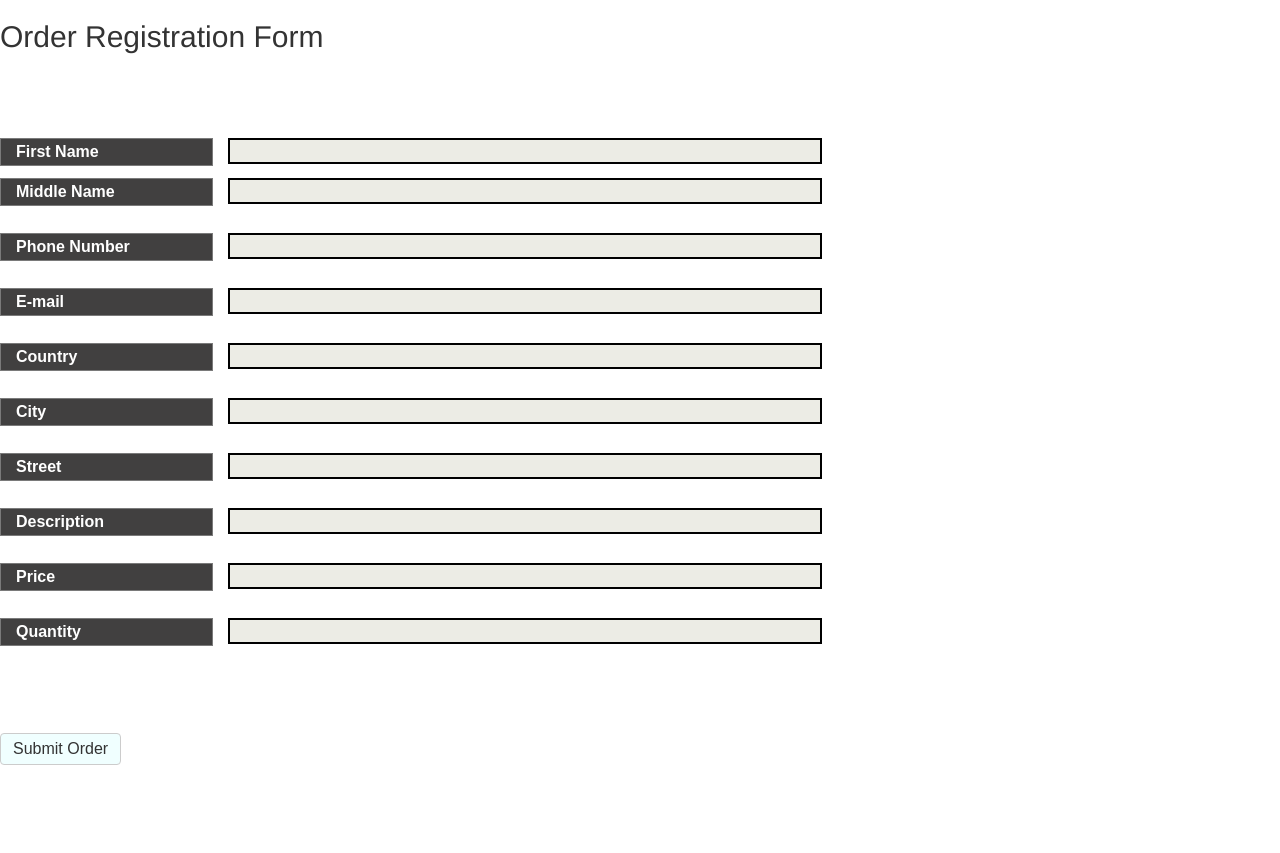
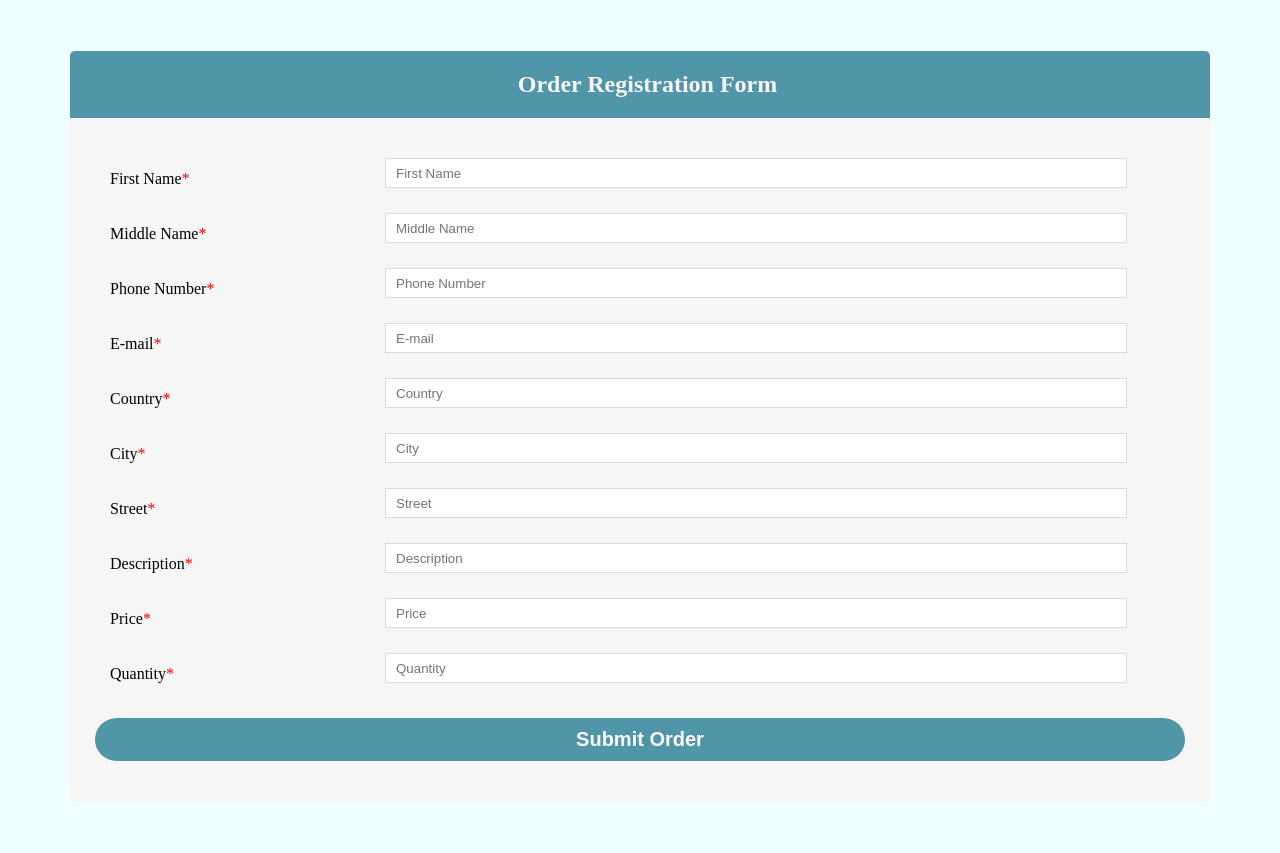
Before and after one commit to MesropyanGrigor/mvc_demo, a Django app: page /order/ in a window 1280 px wide. Before the commit the page ends 765 px from the top, so only its background shows below. Run offline with Django 3.2, Linux system fonts and the light colour scheme; parts of the project's set-up code (start-up, migrations or seed data) failed here and were passed over; some libraries are stand-ins or nearby versions.

Commit message:
Added improvements, CSS files and changed in html forms

```diff
--- /dev/null
+++ b/mvc_demo/app/static/css/style.css
@@ -0,0 +1,101 @@
+body{
+  background:azure;
+  margin: 4% 0;
+}
+.container{
+  width: 100%;
+  padding-right: 15px;
+  padding-left: 15px;
+  margin-right: auto;
+  margin-left: auto;
+}
+@media (min-width: 1200px)
+{
+  .container{
+    max-width: 1140px;
+  }
+}
+
+.d-flex{
+  display: flex;
+  flex-direction: row;
+  background: #f6f6f6;
+  border-radius: 0 0 5px 5px;
+  padding: 25px;
+}
+
+form{
+  flex: 4;
+}
+.Yorder{
+  flex: 2;
+}
+.title{
+  background: #5195A8;
+  border-radius:5px 5px 0 0 ;
+  padding: 20px;
+  color: #f6f6f6;
+}
+h2{
+  margin: 0;
+  padding-left: 15px;
+  text-align: center;
+}
+.required{
+  color: red;
+}
+label, table{
+  display: block;
+  margin: 15px;
+}
+label>span{
+  float: left;
+  width: 25%;
+  margin-top: 12px;
+  padding-right: 10px;
+}
+input
+{
+  width: 70%;
+  height: 30px;
+  padding: 5px 10px;
+  margin-bottom: 10px;
+  border: 1px solid #dadada;
+  color: #888;
+}
+
+th{
+  border-bottom: 1px solid #dadada;
+  padding: 10px 0;
+}
+tr>td:nth-child(1){
+  text-align: left;
+  color: #2d2d2a;
+}
+tr>td:nth-child(2){
+  text-align: right;
+  color: #52ad9c;
+}
+td{
+  border-bottom: 1px solid #dadada;
+  padding: 25px 25px 25px 0;
+}
+
+p{
+  display: block;
+  color: #888;
+  margin: 0;
+  padding-left: 25px;
+}
+
+button{
+  width: 100%;
+  margin-top: 10px;
+  padding: 10px;
+  border: none;
+  border-radius: 30px;
+  background: #5195A8;
+  color: #fff;
+  font-size: 20px;
+  font-weight: bold;
+}
--- a/mvc_demo/app/templates/data.html
+++ /dev/null
@@ -1,3 +0,0 @@
-{% for row in rows %}
-    <h5>{{row}}</h5>
-{% endfor %}
--- a/mvc_demo/app/templates/order.html
+++ b/mvc_demo/app/templates/order.html
@@ -1,46 +1,20 @@
-<head>
-<style>
-    input {
-        border: 2px solid black;
-        background-color: azure;
-        padding: auto;
-    }
-     label {
-        border: 1px solid rgb(122, 122, 122);
-        padding: 4px;
-        background-color: #414040;
-        color: rgb(255, 255, 255);
-        font:caption;
-    }
-</style>
-</head>
-<!DOCTYPE html>
-<html lang="en">
-<head>
-<meta charset="UTF-8">
+{% load static %}
 <title>Order registretion form</title>
-<link rel="stylesheet" href="https://maxcdn.bootstrapcdn.com/bootstrap/3.4.1/css/bootstrap.min.css">
-<script src="https://ajax.googleapis.com/ajax/libs/jquery/3.4.1/jquery.min.js"></script>
-<script src="https://maxcdn.bootstrapcdn.com/bootstrap/3.4.1/js/bootstrap.min.js"></script>
-</head>
-<body>
-<h2 style="text-align: left;">Order Registration Form</h2>
-<br><br><br>
-<form method="POST" class="post-form" action="#">
-{% csrf_token %}
-{% for meaning, attr in data.items %}
-    <div class="form-group" style="justify-content: center;text-align: left;">
-            <label for="{{attr}}" class="control-label col-sm-2">{{meaning}}</label>
-        <div class="col-sm-10">
-            <input type="text" name="{{attr}}" value="" style="background-color: rgb(236, 236, 229);resize:both;" size="70"/>
-        </div>
-    </div><br><br>
-{% endfor %}
-<br><br><br>
-<div class="form-group">
-<button type="submit" class="btn btn-default" style="font:caption; background-color: azure; text:bold;">Submit Order</button>
+<link rel="stylesheet" href="{% static "css/style.css" %}">
+<div class="container">
+    <div class="title">
+        <h2>Order Registration Form</h2>
+    </div>
+  <div class="d-flex">
+        <form action="#" method="POST" class='post-form'>
+            {% csrf_token %}
+            {% for meaning, attr in data.items %}
+                <label>
+                    <span>{{meaning}}<span class="required">*</span></span>
+                    <input type="text" name="{{attr}}" placeholder="{{meaning}}">
+                </label>
+            {% endfor %}
+            <button type="submit">Submit Order</button>
+        </form>
+    </div>
 </div>
-</div>
-</form>
-</body>
-</html>
--- a/mvc_demo/app/views.py
+++ b/mvc_demo/app/views.py
@@ -1,22 +1,31 @@
+import glob
+import pandas as pd
+
 from django.shortcuts import render, get_object_or_404
 from .forms import FormUser, FormOrder, FormOrderItem
 from .models import User, Order, OrderItem
-from django.http import HttpResponse
+from django.http import HttpResponse, JsonResponse
 from django.contrib import messages
 from django.core.exceptions import  ObjectDoesNotExist
 
-# Create your views here.
-
 
 def order(request):
+    """Making and order and keeping it in the database"""
     if request.method == 'POST':
         user_form = FormUser(request.POST)
         order_form = FormOrder(request.POST)
         orderitem_form = FormOrderItem(request.POST)
-        v_bool = user_form.is_valid() + order_form.is_valid() + orderitem_form.is_valid()
-        # Doing this for checking all form validations
+        #v_bool = user_form.is_valid() + order_form.is_valid() + orderitem_form.is_valid()
+        #Doing this for checking all form validations
         #if user_form.is_valid() and order_form.is_valid() and orderitem_form.is_valid():
-        if v_bool == 3:
+        #if user_form.is_valid():
+        #    if order_form.is_valid():
+        #        if orderitem_form.is_valid():
+        v_bool = user_form.is_valid()
+        v_bool &= order_form.is_valid()
+        v_bool &= orderitem_form.is_valid()
+        data = {}
+        if v_bool:
             user_inst = user_form.save(commit=False)
             order_inst = order_form.save(commit=False)
             order_inst.user = user_inst
@@ -25,17 +34,19 @@ def order(request):
             user_form.save()
             order_form.save()
             orderitem_form.save()
+            #return HttpResponse("<h1>Order is submitted</h1>")
         #messages.success(request, "Order is successfully added", extra_tags='alert')
+        #if user_form._errors or order_form._errors or orderitem_form._errors:
         else:
-            #if user_form._errors or order_form._errors or orderitem_form._errors:
-            data = {}
             for err_ in [user_form._errors, order_form._errors, orderitem_form._errors]:
                 if err_:
                     data.update(err_)
-            word = '<br>&emsp;&emsp;&emsp;&emsp;'
-            errs = word + word.join([f'[{key}] : {row}' for key, dt in data.items() for row in dt ])
-            return HttpResponse(f"<h1>Errors:{errs}</h1>")
-        return HttpResponse("<h1>Order is submitted</h1>")
+        #breakpoint()
+        #word = '<br>&emsp;&emsp;&emsp;&emsp;'
+        #errs = word + word.join([f'[{key}] : {row}' for key, dt in data.items() for row in dt ])
+        #return HttpResponse(f"<h1>Errors:{errs}</h1>")
+        return render(request, 'errors.html', {'data' : data})
+        #return JsonResponse(data, safe=False)
     else:
         return render(request, 'order.html',
                       {'data': {**FormUser.Meta.name2field,
@@ -58,6 +69,8 @@ def add_data(data_):
     orderitem_form.save()
 
 def get_rows_in_str():
+    """Providing all datat in the database as list of list
+        each list is representing a row in the database"""
     rows = []
     for row in OrderItem.objects.all():
         row_  = []
@@ -73,16 +86,12 @@ def get_rows_in_str():
 def get_list():
     dict_0 = {**FormUser.Meta.name2field,
               **FormOrderItem.Meta.name2field}
-    new_dict = dict([(value, key) for key, value in dict_0.items()])  # swaping dict
+    new_dict = {value: key for key, value in dict_0.items()}  # swaping dict
     return  [new_dict[field] for field in
              FormOrderItem.Meta.fields +  FormOrder.Meta.fields + FormUser.Meta.fields]
 
-def ordered(request=None):
-    return render(request, 'data.html', {'rows' : get_rows_in_str})
-
-
-def temp(request):
-    print(get_list())
+def order_list(request):
+    """Showing all data of database as a excell sheet"""
     return render(request, 'order_list.html',
                       {#'data': {**FormUser.Meta.name2field,
                        #         **FormOrderItem.Meta.name2field},
@@ -90,25 +99,19 @@ def temp(request):
                         'data' : get_list(),
                         'order' : get_rows_in_str()})
 
-def update(request):
-    return render(request, 'update.html', {})
-
-
-def delete(request, oid):
-    #breakpoint()
-    try:
-        ord = get_object_or_404(Order, pk=oid)
-    except ObjectDoesNotExist as dne:
-        return render(request, "<h2>Order doesn't exist</h2>")
-    if request.method == 'POST':
-        ord.delete()
-        return render(request, "order_app:list")
-    return render(request, 'delete.html', {'orders':ord})
-
+#def delete(request, oid):
+#    try:
+#        ord = get_object_or_404(Order, pk=oid)
+#    except ObjectDoesNotExist as dne:
+#        return render(request, "<h2>Order doesn't exist</h2>")
+#    if request.method == 'POST':
+#        ord.delete()
+#        return render(request, "order_app:list")
+#    return render(request, 'delete.html', {'orders':ord})
 
 def adding_data(request):
-    import glob
-    import pandas as pd
+    """Reading csv files, join together all information
+       and keep data in the database"""
     path = 'mvc_demo/data csv'
     data2data = {
                 'Order ID'  :  'id_n',
@@ -144,7 +147,6 @@ def adding_data(request):
     translated_forms = [{data2data[key]: val for key, val in data.items()
                          if data2data[key]}
                          for data in forms]
-
     tmp = {'email' : 'example@example.com', 'surname' :'Nan',
            'phone_number' : 123456789, 'street' : 'Nan' }
     for data in translated_forms:
@@ -162,9 +164,5 @@ def adding_data(request):
     #for key_ in data_frame:
     #    data[key_] = list(data_frame[key_])
     #for key, _ in data.items():
-    #    breakpoint()
     #    print(key)
     #print(list(data.keys()))
-    #breakpoint()
-
-#adding_data(None)
--- a/mvc_demo/urls.py
+++ b/mvc_demo/urls.py
@@ -15,15 +15,17 @@ Including another URLconf
 """
 from django.contrib import admin
 from django.urls import path
+from django.conf.urls.static import static
+from django.conf import settings
 
 from mvc_demo.app import views
 
 urlpatterns = [
     path('admin/', admin.site.urls),
-    path('order/', views.order),
+    path('order/', views.order, name='order'),
     path('fill/', views.adding_data),
+    path('order_list/', views.order_list, name='order_list'),
     #path('ordered/', views.ordered),
-    path('order_list/', views.temp),
     #path('update/', views.update),
     #path('delete/<int:oid>', views.delete, name='delete')
-]
+] + static(settings.STATIC_URL, document_root=settings.STATIC_ROOT)
```
Also changed, not shown: mvc_demo/app/forms.py (+10 -5 lines), mvc_demo/app/models.py (+8 -6 lines), mvc_demo/app/static/css/style_table.css (added, +31 -0 lines), mvc_demo/app/templates/delete.html (deleted, +0 -26 lines), mvc_demo/app/templates/errors.html (added, +18 -0 lines), mvc_demo/app/templates/order_list.html (+9 -32 lines), mvc_demo/app/templates/order_old.html (added, +46 -0 lines), mvc_demo/app/templates/update.html (+0 -15 lines), mvc_demo/app/tests.py (+26 -5 lines), mvc_demo/settings.py (+7 -2 lines), mvc_demo/app/migrations/0003_auto_20210220_1453.py (added), mvc_demo/app/migrations/0004_auto_20210220_1502.py (added).
